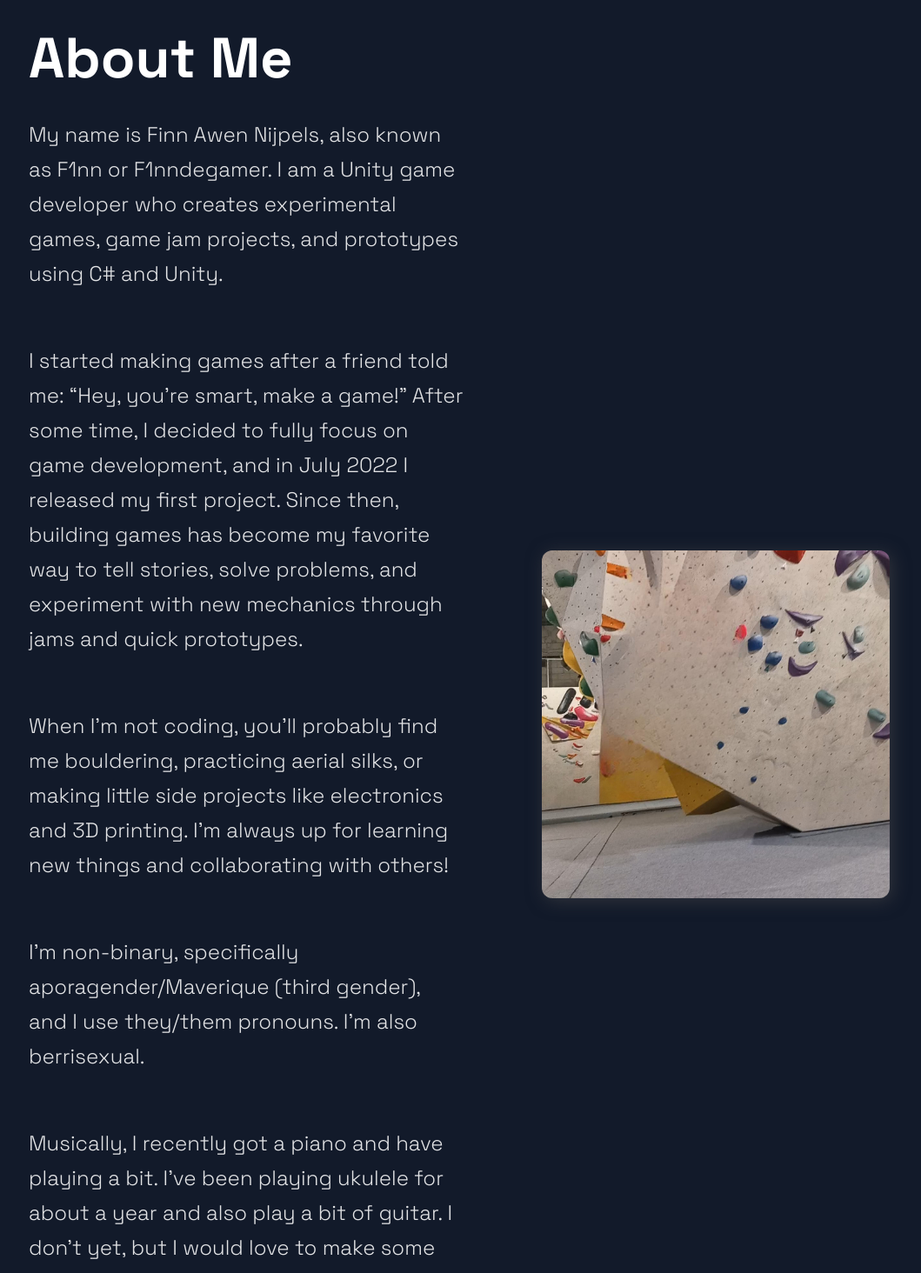
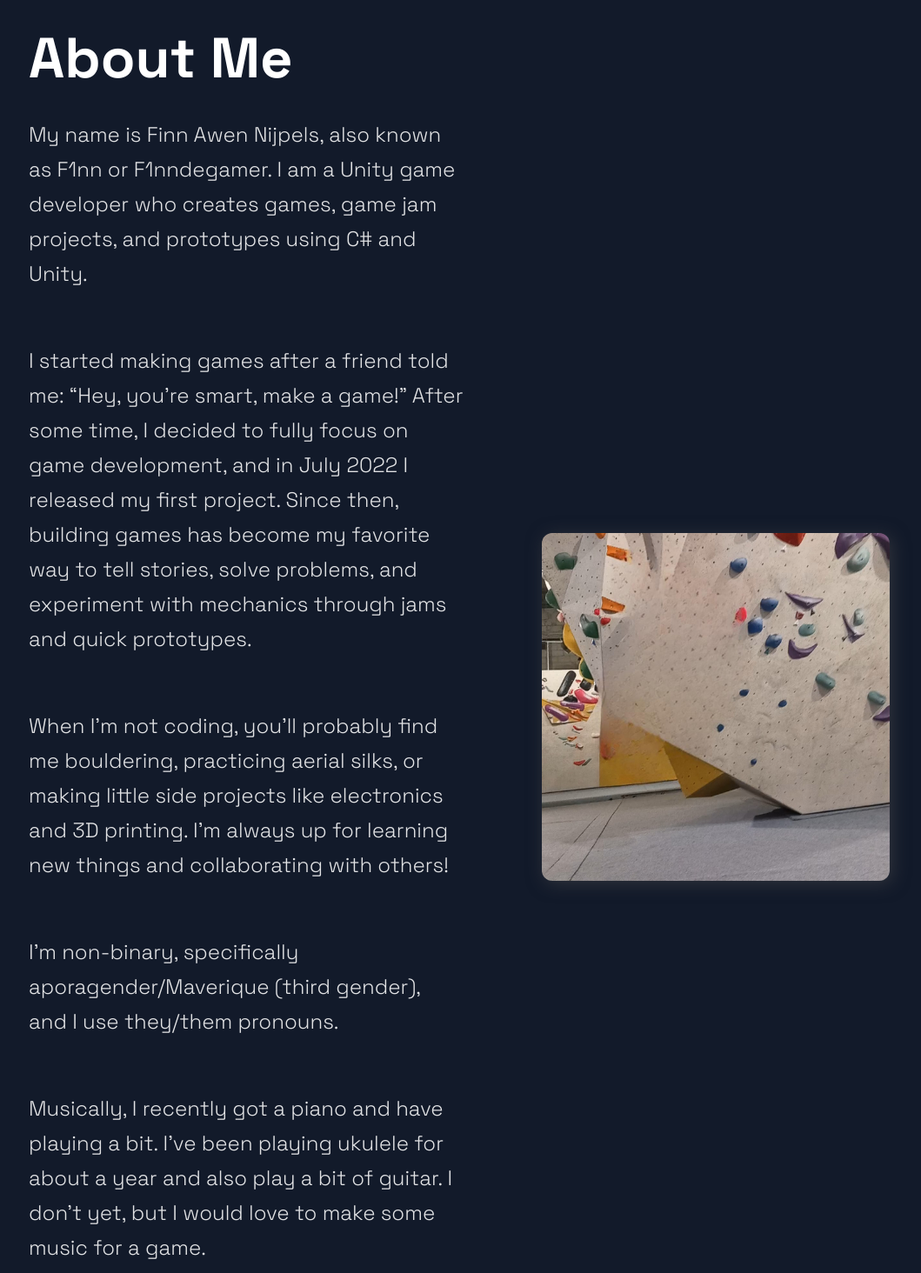
Before and after one commit to F1nndegamer/newPortofolio, a Next.js app: page / in a window 1280 px wide. Shown: the part 740-2204 px from the top of the page at 87% size, without its empty margins (87-1146 px from the left). Built offline with nearby package versions, Linux system fonts and the light colour scheme.

Commit message:
Update About.js

```diff
--- a/src/components/About/About.js
+++ b/src/components/About/About.js
@@ -20,7 +20,7 @@ const About = () => (
       <AboutText>
         <SectionText>
           My name is Finn Awen Nijpels, also known as F1nn or F1nndegamer. I am
-          a Unity game developer who creates experimental games, game jam
+          a Unity game developer who creates games, game jam
           projects, and prototypes using C# and Unity.
         </SectionText>
         <SectionText>
@@ -28,7 +28,7 @@ const About = () => (
           make a game!” After some time, I decided to fully focus on game
           development, and in July 2022 I released my first project. Since then,
           building games has become my favorite way to tell stories, solve
-          problems, and experiment with new mechanics through jams and quick
+          problems, and experiment with mechanics through jams and quick
           prototypes.
         </SectionText>
         <SectionText>
@@ -38,7 +38,7 @@ const About = () => (
           others!
         </SectionText>
         <SectionText>
-          I'm non-binary, specifically aporagender/Maverique (third gender), and I use they/them pronouns. I’m also berrisexual.
+          I'm non-binary, specifically aporagender/Maverique (third gender), and I use they/them pronouns.
         </SectionText>
         <SectionText>
           Musically, I recently got a piano and have playing a bit.
```
